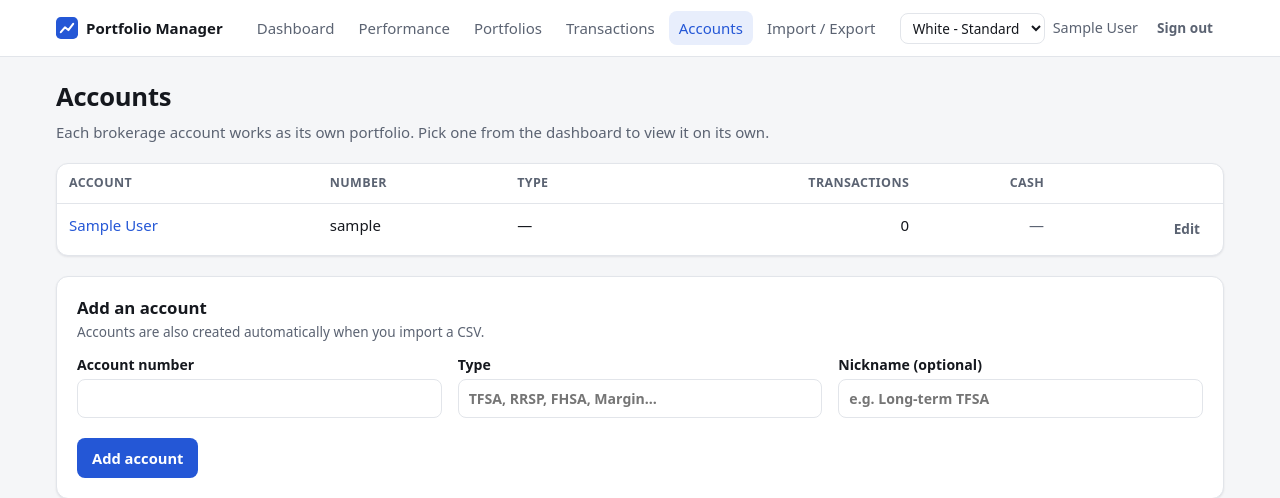
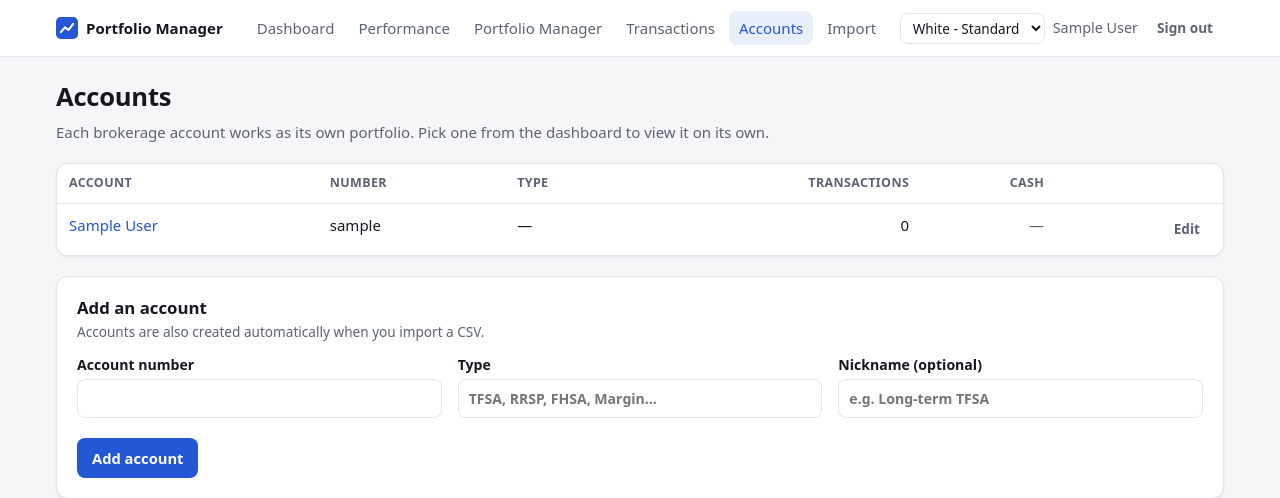
Before and after one commit to TheRealPrizzly/Finance-App, a Flask app: page /accounts in a window 1280 px wide. Shown: the top 498 px of the page. Run offline with Flask 3, Linux system fonts and the light colour scheme; the visitor is signed in with stand-in values (Sample User, id 1); data comes from the database, SQL or seed files in the repository; data that the repository does not hold is empty.

Commit message:
Rename the Portfolios tab to Portfolio Manager
Co-Authored-By: Claude Opus 5.5 <noreply@anthropic.com>

```diff
--- a/app/templates/base.html
+++ b/app/templates/base.html
@@ -20,7 +20,7 @@
       <nav class="nav" aria-label="Main">
         <a href="{{ url_for('views.dashboard') }}" {% if ep in ('views.dashboard', 'views.position') %}aria-current="page"{% endif %}>Dashboard</a>
         <a href="{{ url_for('views.performance') }}" {% if ep == 'views.performance' %}aria-current="page"{% endif %}>Performance</a>
-        <a href="{{ url_for('views.portfolios') }}" {% if 'portfolio' in ep %}aria-current="page"{% endif %}>Portfolios</a>
+        <a href="{{ url_for('views.portfolios') }}" {% if 'portfolio' in ep %}aria-current="page"{% endif %}>Portfolio Manager</a>
         <a href="{{ url_for('views.transactions') }}" {% if 'transaction' in ep %}aria-current="page"{% endif %}>Transactions</a>
         <a href="{{ url_for('views.accounts') }}" {% if 'account' in ep %}aria-current="page"{% endif %}>Accounts</a>
         <a href="{{ url_for('views.import_export') }}" {% if ep == 'views.import_export' %}aria-current="page"{% endif %}>Import / Export</a>
```
Also changed, not shown: tests/test_app.py (+1 -1 lines).
